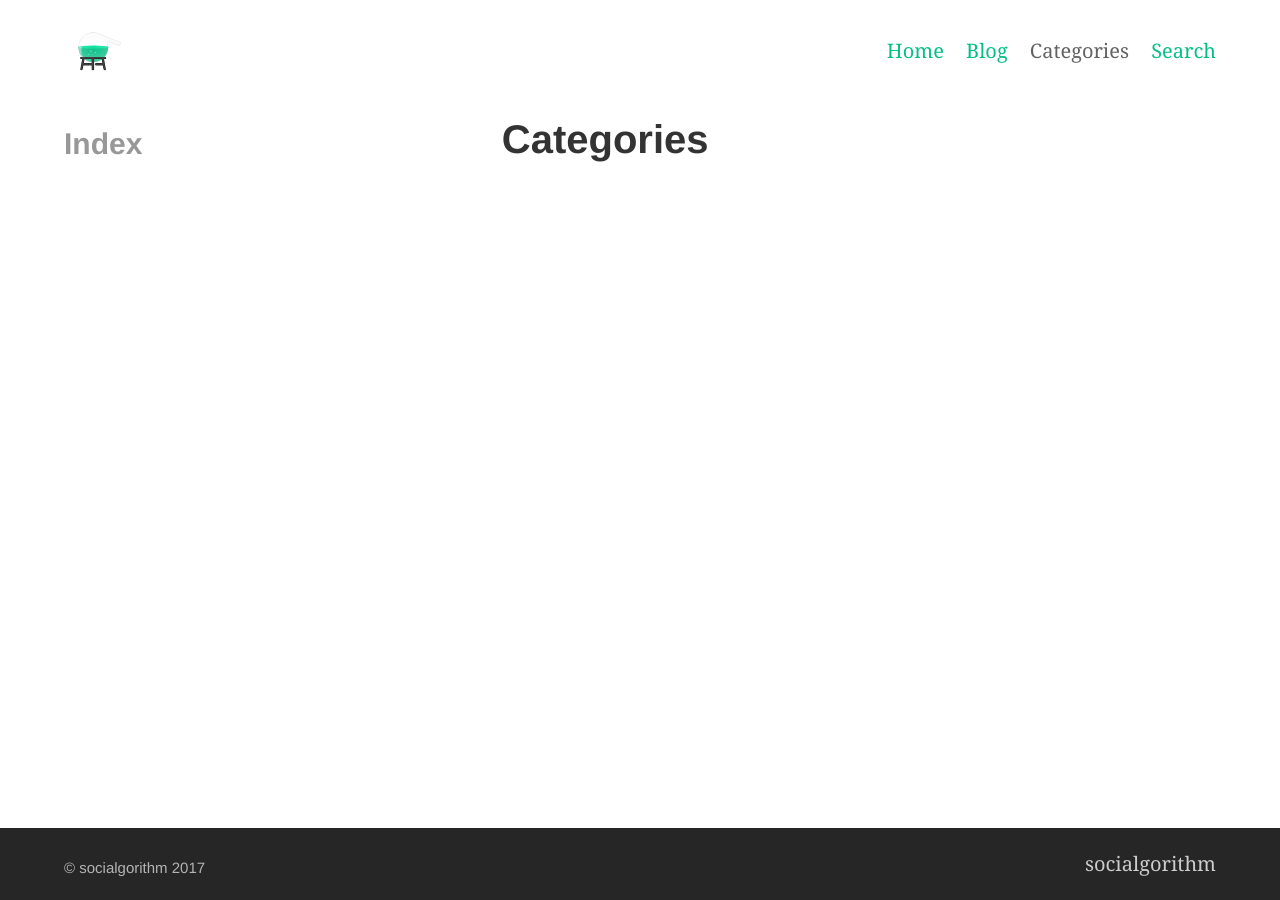
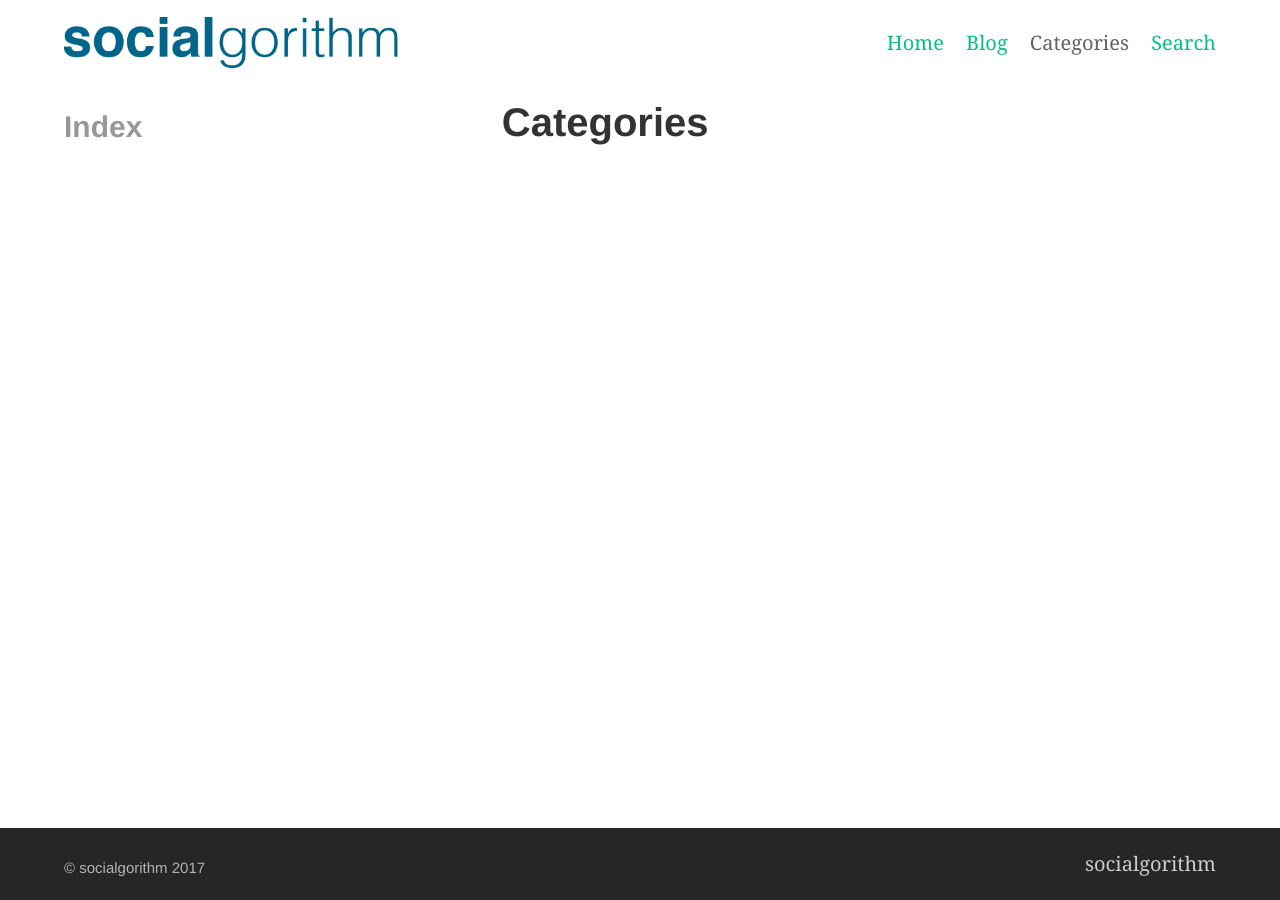
Before and after one commit to socialgorithm/socialgorithm.github.io, a Jekyll site: the page built from categories.md, in a window 1280 px wide. Built offline with Jekyll 4.4.1, drawn with Linux system fonts in a browser that asks for light colours.

Commit message:
add tmp logo

```diff
--- a/_config.yml
+++ b/_config.yml
@@ -80,7 +80,7 @@ defaults:
 # 7. Site settings
 encoding: utf-8 # Make sure the encoding is right
 title: "socialgorithm" # Site name or title, also used in jekyll-seo-tag
-logo: "/assets/placeholder-logo.svg" # Site logo, also used in jekyll-seo-tag
+logo: "/assets/logo.png" # Site logo, also used in jekyll-seo-tag
 description: "Social Algorithms - We organise hackathons, workshops, coding challenges... Get in touch if you want to host one!" # Site description and default description, also used in jekyll-seo-tag
 url: "https://socialgorithm.org" # Site url, also used in jekyll-seo-tag
 repo: "https://github.com/socialgorithm/socialgorithm.github.io"
--- a/assets/styles.scss
+++ b/assets/styles.scss
@@ -68,8 +68,7 @@ body {
   display: inline-block;
   line-height: 0;
   img {
-    width: 4rem;
-    height: 4rem;
+    height: 3rem;
   }
 }
 
```
Also changed, not shown: assets/logo.png (added), assets/placeholder-logo.svg (deleted), assets/placeholder-social.png (deleted).
